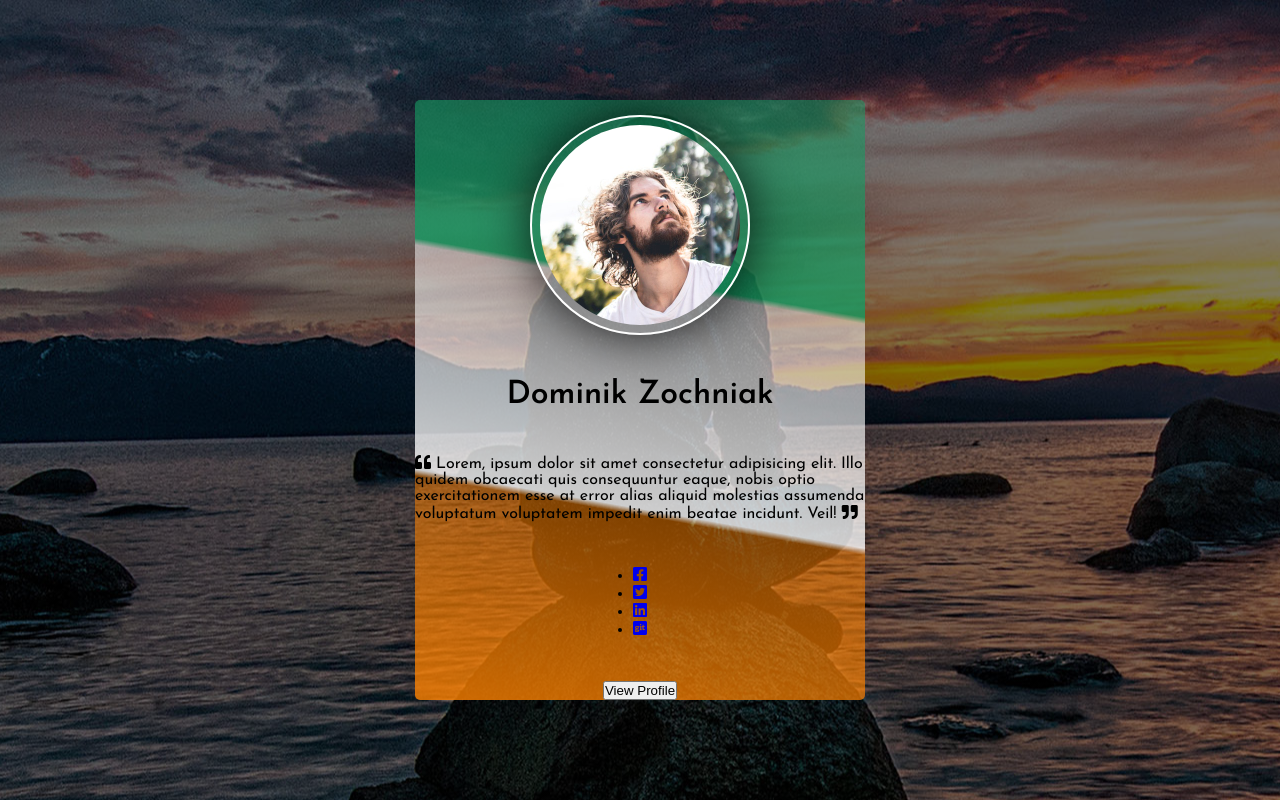
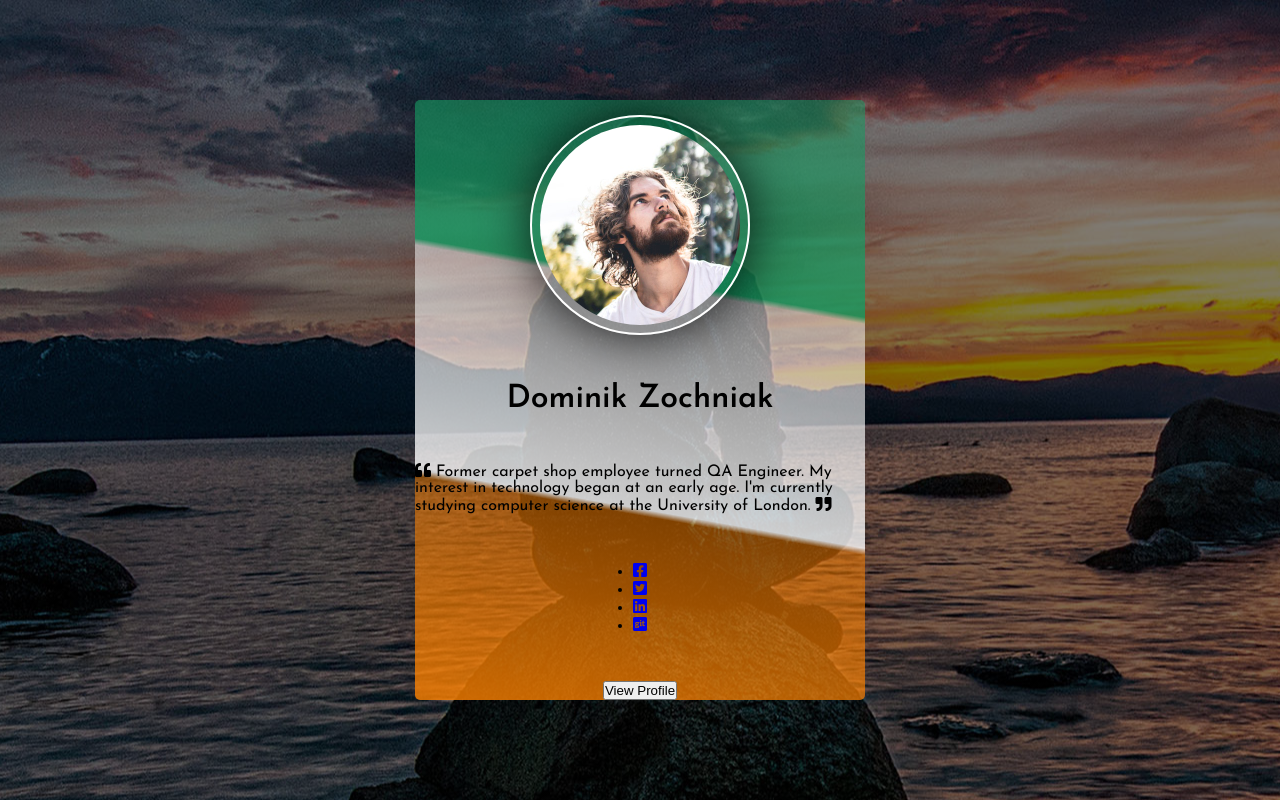
Before and after one commit to z0ggy/Portfolio-project, a plain HTML site: page Invisible Card/index.html in a window 1280 px wide. Drawn offline with Linux system fonts and the light colour scheme.

Commit message:
Update index.html

```diff
--- a/Invisible Card/index.html
+++ b/Invisible Card/index.html
@@ -17,11 +17,7 @@
             <div class ="card">
                 <img src="images/john-doe.jpg" class="card-img">
                 <h1 class="card-heading">Dominik Zochniak</h1>
-                <p class="card-paragraph"><i class="fas fa-quote-left"></i> Lorem, ipsum dolor sit amet
-                    consectetur adipisicing elit. Illo quidem obcaecati quis consequuntur eaque, nobis optio
-                    exercitationem esse at error alias aliquid molestias assumenda voluptatum voluptatem
-                    impedit enim beatae incidunt.
-                    Veil! <i class="fas fa-quote-right"></i></p>
+                <p class="card-paragraph"><i class="fas fa-quote-left"></i> Former carpet shop employee turned QA Engineer. My interest in technology began at an early age. I'm currently studying computer science at the University of London.  <i class="fas fa-quote-right"></i></p>
                     <ul class="card-icons">
                         <li>
                             <a href="#" class="card-icon-link">
```
